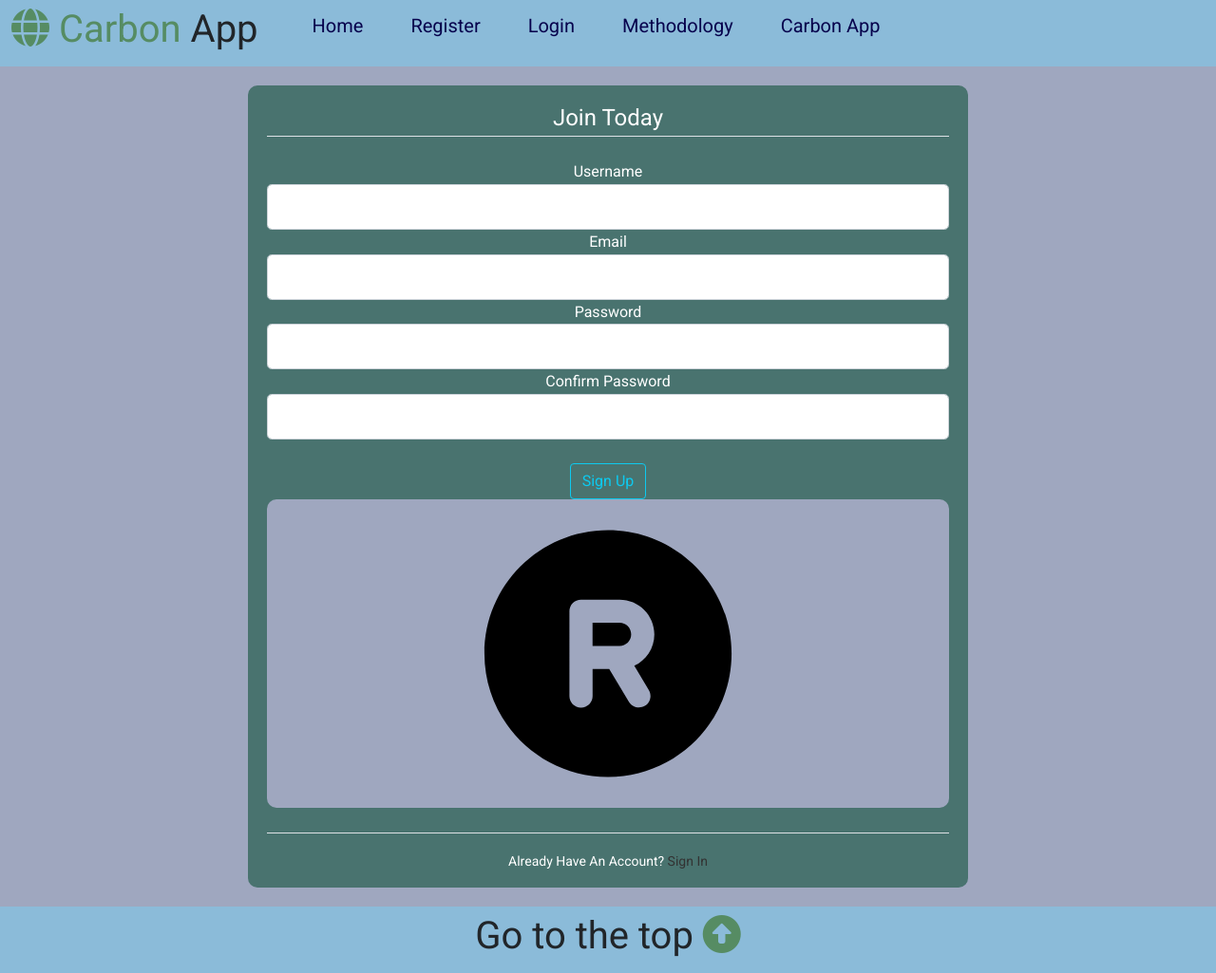
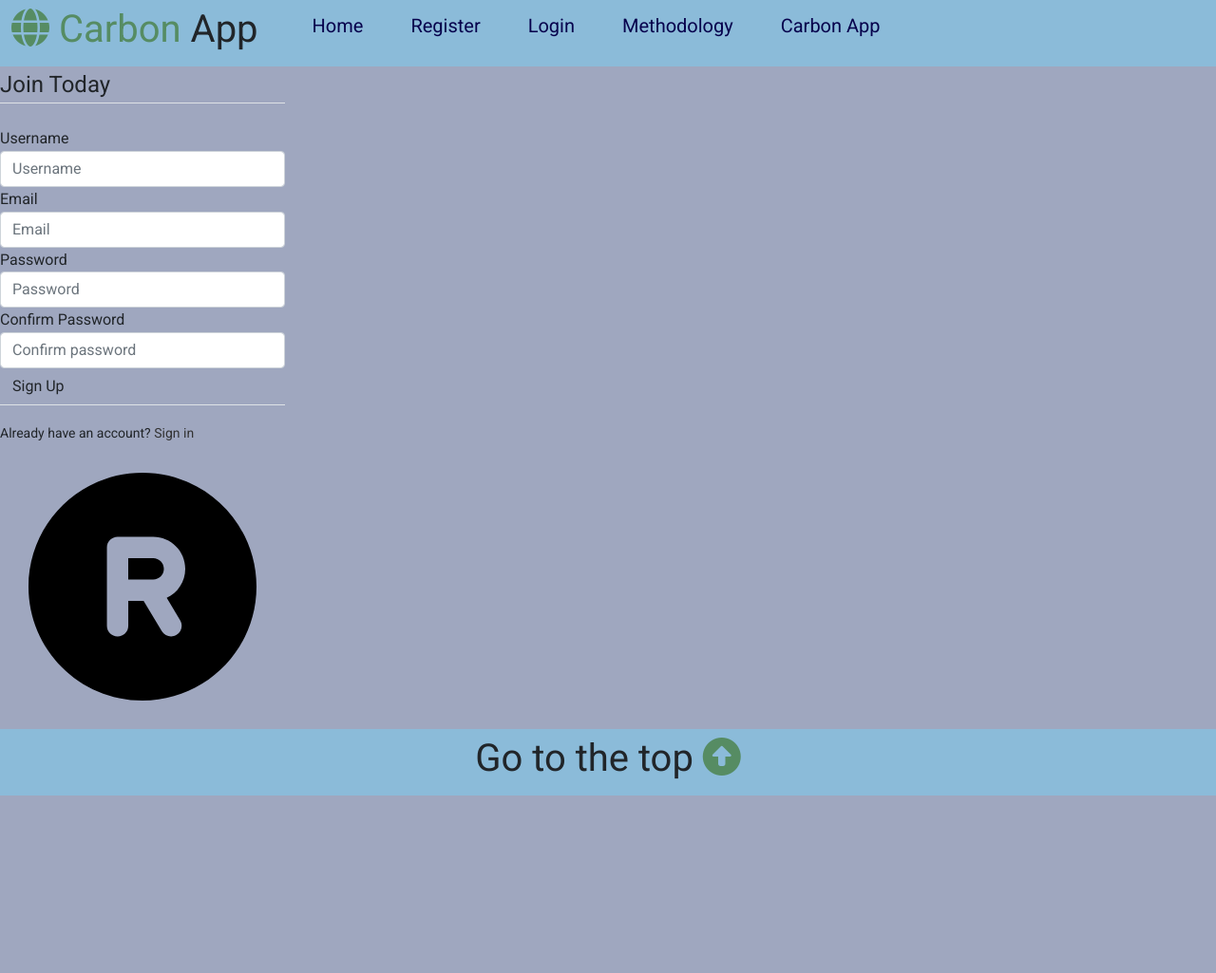
Before and after one commit to EliasAKyte/carbon-app-2026-1, a Flask app: page /register in a window 1280 px wide. Shown: the whole page at 95% size. After the commit the page ends 838 px from the top, so only its background shows below. Run offline with Flask 2, Linux system fonts and the light colour scheme; some libraries are stand-ins or nearby versions.

Commit message:
Update register.html

```diff
--- a/capp/templates/users/register.html
+++ b/capp/templates/users/register.html
@@ -2,94 +2,92 @@
 {% block content %}
 
 <section class="register_section_css">
-    <div class="container">
-            <div class="box">
+  <div class="register-wrap">
 
-            </div>
-            <div class="box">
+    <div class="register-card">
       <form method="POST" action="">
         {{ form.hidden_tag() }}
+
         <fieldset class="form-group">
           <legend class="border-bottom mb-4">Join Today</legend>
+
           <div class="form-group">
             {{ form.username.label(class="form-control-label") }}
             {% if form.username.errors %}
-                                {{ form.username(class="form-control form-control-lg is-invalid") }}
+              {{ form.username(class="form-control is-invalid", placeholder="Username") }}
               <div class="invalid-feedback">
                 {% for error in form.username.errors %}
                   <span>{{ error }}</span>
                 {% endfor %}
               </div>
             {% else %}
-                                {{ form.username(class="form-control form-control-lg") }}
+              {{ form.username(class="form-control", placeholder="Username") }}
             {% endif %}
           </div>
+
           <div class="form-group">
             {{ form.email.label(class="form-control-label") }}
             {% if form.email.errors %}
-                                {{ form.email(class="form-control form-control-lg is-invalid") }}
+              {{ form.email(class="form-control is-invalid", placeholder="Email") }}
               <div class="invalid-feedback">
                 {% for error in form.email.errors %}
                   <span>{{ error }}</span>
                 {% endfor %}
               </div>
             {% else %}
-                                {{ form.email(class="form-control form-control-lg") }}
+              {{ form.email(class="form-control", placeholder="Email") }}
             {% endif %}
           </div>
+
           <div class="form-group">
             {{ form.password.label(class="form-control-label") }}
             {% if form.password.errors %}
-                                {{ form.password(class="form-control form-control-lg is-invalid") }}
+              {{ form.password(class="form-control is-invalid", placeholder="Password") }}
               <div class="invalid-feedback">
                 {% for error in form.password.errors %}
                   <span>{{ error }}</span>
                 {% endfor %}
               </div>
             {% else %}
-                                {{ form.password(class="form-control form-control-lg") }}
+              {{ form.password(class="form-control", placeholder="Password") }}
             {% endif %}
           </div>
+
           <div class="form-group">
             {{ form.confirm_password.label(class="form-control-label") }}
             {% if form.confirm_password.errors %}
-                                {{ form.confirm_password(class="form-control form-control-lg is-invalid") }}
+              {{ form.confirm_password(class="form-control is-invalid", placeholder="Confirm password") }}
               <div class="invalid-feedback">
                 {% for error in form.confirm_password.errors %}
                   <span>{{ error }}</span>
                 {% endfor %}
               </div>
             {% else %}
-                                {{ form.confirm_password(class="form-control form-control-lg") }}
+              {{ form.confirm_password(class="form-control", placeholder="Confirm password") }}
             {% endif %}
           </div>
         </fieldset>
-                    </br>
+
         <div class="form-group">
-                        {{ form.submit(class="btn btn-outline-info") }}
+          {{ form.submit(class="btn register-btn") }}
+        </div>
+
+        <div class="border-top pt-3 register-footer">
+          <small>
+            Already have an account?
+            <a href="{{ url_for('users.login') }}">Sign in</a>
+          </small>
         </div>
       </form>
-                <div class="box">
-                <img
-                    src="{{url_for('static', filename='icons/register.svg')}}"
-                    width="325"
-                    height="325"
-                    alt=""/>
     </div>
 
-                </br>
-                <div class="border-top pt-3">
-                    <small>
-                        Already Have An Account? <a class="ml-5" href="{{ url_for('users.login') }}">Sign In</a>
-                    </small>
+    <div class="register-logo">
+      <div class="logo-bubble">
+        <img src="{{ url_for('static', filename='icons/register.svg') }}" alt="Register icon">
+      </div>
     </div>
 
   </div>
-            <div class="box">
-
-            </div>
-    </div>
 </section>
 
-
 {% endblock content %}
```
Lines whose indentation alone changed are shown as unchanged.
